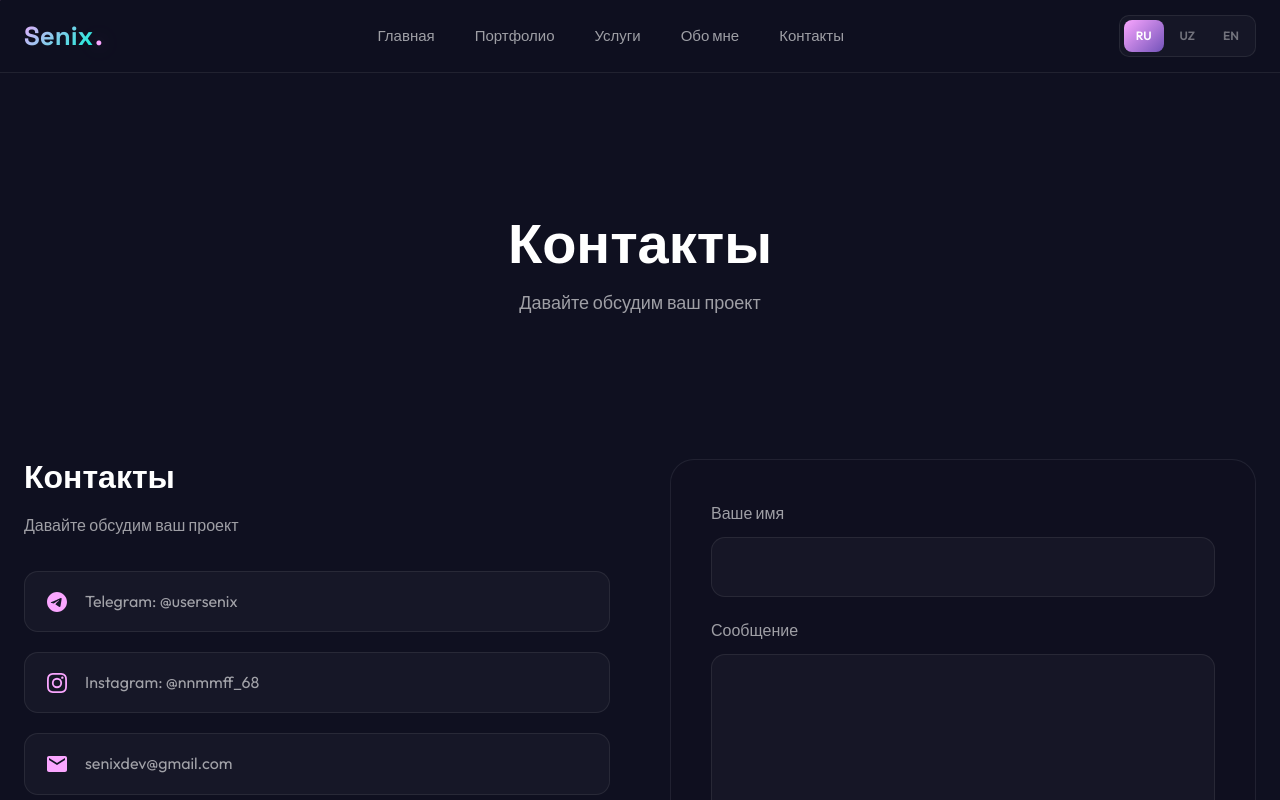
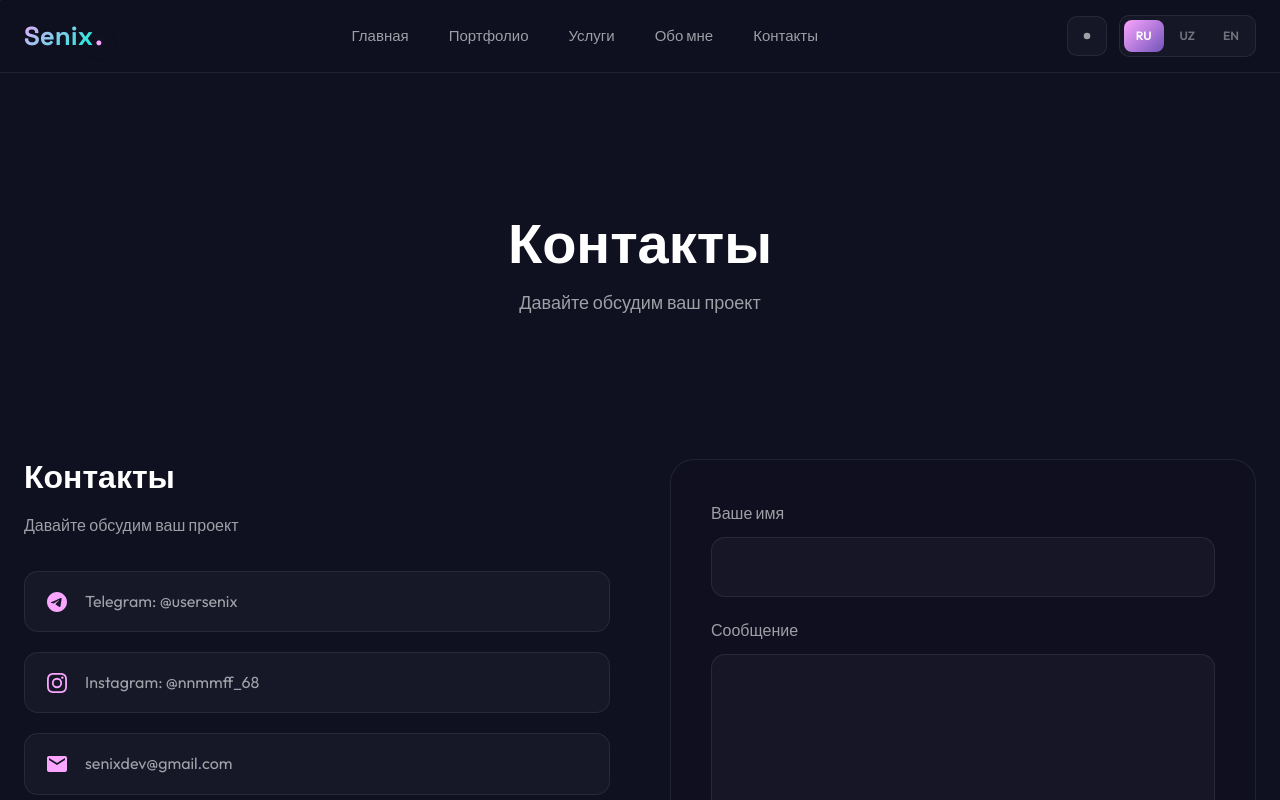
Before and after one commit to SenixDev14yo/info, a React (Vite) app: page /contact in a window 1280 px wide. Shown: the top 800 px of the page. Built offline with nearby package versions, Linux system fonts and the light colour scheme.

Commit message:
feat: add theme toggle light dark

```diff
--- a/src/components/Header.jsx
+++ b/src/components/Header.jsx
@@ -2,9 +2,11 @@ import { useState } from 'react';
 import { Link } from 'react-router-dom';
 import { useTranslation } from 'react-i18next';
 import { motion, AnimatePresence } from 'framer-motion';
+import { useTheme } from '../context/ThemeContext';
 
 const Header = () => {
   const { t, i18n } = useTranslation();
+  const { theme, toggleTheme } = useTheme();
   const [menuOpen, setMenuOpen] = useState(false);
 
   const changeLanguage = (lng) => {
@@ -38,6 +40,23 @@ const Header = () => {
           ))}
         </nav>
 
+        <div className="header-actions">
+          <button
+            className="theme-toggle"
+            onClick={toggleTheme}
+            aria-label="Toggle theme"
+          >
+            {theme === 'dark' ? (
+              <svg viewBox="0 0 24 24" width="20" height="20" fill="currentColor">
+                <path d="M12 3v1m0 16v1m9-9h-1M4 12H3m15.364 6.364l-.707-.707M6.343 6.343l-.707-.707m12.728 0l-.707.707M6.343 17.657l-.707.707M16 12a4 4 0 11-8 0 4 4 0 018 0z"/>
+              </svg>
+            ) : (
+              <svg viewBox="0 0 24 24" width="20" height="20" fill="currentColor">
+                <path d="M20.354 15.354A9 9 0 018.646 3.646 9.003 9.003 0 0012 21a9.003 9.003 0 008.354-5.646z"/>
+              </svg>
+            )}
+          </button>
+
           <div className="lang-switcher">
             {languages.map((lng) => (
               <button
@@ -53,6 +72,7 @@ const Header = () => {
           <button className="menu-toggle" onClick={() => setMenuOpen(!menuOpen)}>
             <span className={`hamburger ${menuOpen ? 'open' : ''}`}></span>
           </button>
+        </div>
       </div>
 
       <AnimatePresence>
@@ -75,6 +95,9 @@ const Header = () => {
                   {t(`nav.${item.key}`)}
                 </Link>
               ))}
+              <button className="theme-toggle-mobile" onClick={toggleTheme}>
+                {theme === 'dark' ? '☀️ Light Mode' : '🌙 Dark Mode'}
+              </button>
               <div className="lang-switcher-mobile">
                 {languages.map((lng) => (
                   <button
--- /dev/null
+++ b/src/context/ThemeContext.jsx
@@ -0,0 +1,27 @@
+import { createContext, useContext, useState, useEffect } from 'react';
+
+const ThemeContext = createContext();
+
+export const useTheme = () => useContext(ThemeContext);
+
+export const ThemeProvider = ({ children }) => {
+  const [theme, setTheme] = useState(() => {
+    const saved = localStorage.getItem('theme');
+    return saved || 'dark';
+  });
+
+  useEffect(() => {
+    document.documentElement.setAttribute('data-theme', theme);
+    localStorage.setItem('theme', theme);
+  }, [theme]);
+
+  const toggleTheme = () => {
+    setTheme(prev => prev === 'dark' ? 'light' : 'dark');
+  };
+
+  return (
+    <ThemeContext.Provider value={{ theme, toggleTheme }}>
+      {children}
+    </ThemeContext.Provider>
+  );
+};
--- a/src/index.css
+++ b/src/index.css
@@ -17,6 +17,20 @@
   --text: #FFFFFF;
   --text-secondary: rgba(255, 255, 255, 0.6);
   --text-muted: rgba(255, 255, 255, 0.4);
+}
+
+[data-theme="light"] {
+  --primary: #7353BA;
+  --primary-glow: rgba(115, 83, 186, 0.3);
+  --secondary: #FAA6FF;
+  --dark: #F5F5F7;
+  --dark-card: rgba(255, 255, 255, 0.8);
+  --surface: rgba(0, 0, 0, 0.03);
+  --surface-hover: rgba(0, 0, 0, 0.06);
+  --border: rgba(0, 0, 0, 0.08);
+  --text: #1A1A2E;
+  --text-secondary: rgba(0, 0, 0, 0.6);
+  --text-muted: rgba(0, 0, 0, 0.4);
 }
 
 * {
@@ -228,6 +242,50 @@ h1, h2, h3, h4, h5, h6 {
 
 .lang-btn:hover:not(.active) {
   color: var(--text);
+}
+
+.header-actions {
+  display: flex;
+  align-items: center;
+  gap: 12px;
+}
+
+.theme-toggle {
+  width: 40px;
+  height: 40px;
+  background: var(--surface);
+  border: 1px solid var(--border);
+  border-radius: 10px;
+  display: flex;
+  align-items: center;
+  justify-content: center;
+  color: var(--text-secondary);
+  cursor: none;
+  transition: all 0.3s ease;
+}
+
+.theme-toggle:hover {
+  background: var(--surface-hover);
+  color: var(--primary);
+  border-color: var(--primary);
+}
+
+.theme-toggle-mobile {
+  width: 100%;
+  padding: 14px 18px;
+  background: var(--surface);
+  border: 1px solid var(--border);
+  border-radius: 12px;
+  color: var(--text);
+  font-weight: 500;
+  cursor: none;
+  transition: all 0.3s ease;
+  margin-top: 12px;
+}
+
+.theme-toggle-mobile:hover {
+  background: var(--surface-hover);
+  border-color: var(--primary);
 }
 
 .menu-toggle {
@@ -1069,6 +1127,17 @@ section {
   overflow: hidden;
 }
 
+[data-theme="light"] .loading-screen {
+  background: #F5F5F7;
+}
+
+[data-theme="light"] .loading-logo {
+  background: linear-gradient(135deg, var(--primary), var(--accent));
+  -webkit-background-clip: text;
+  -webkit-text-fill-color: transparent;
+  background-clip: text;
+}
+
 .loading-content {
   text-align: center;
 }
--- a/src/main.jsx
+++ b/src/main.jsx
@@ -3,9 +3,12 @@ import { createRoot } from 'react-dom/client'
 import './i18n'
 import './index.css'
 import App from './App.jsx'
+import { ThemeProvider } from './context/ThemeContext.jsx'
 
 createRoot(document.getElementById('root')).render(
   <StrictMode>
-    <App />
+    <ThemeProvider>
+      <App />
+    </ThemeProvider>
   </StrictMode>,
 )
```
Lines whose indentation alone changed are shown as unchanged.
